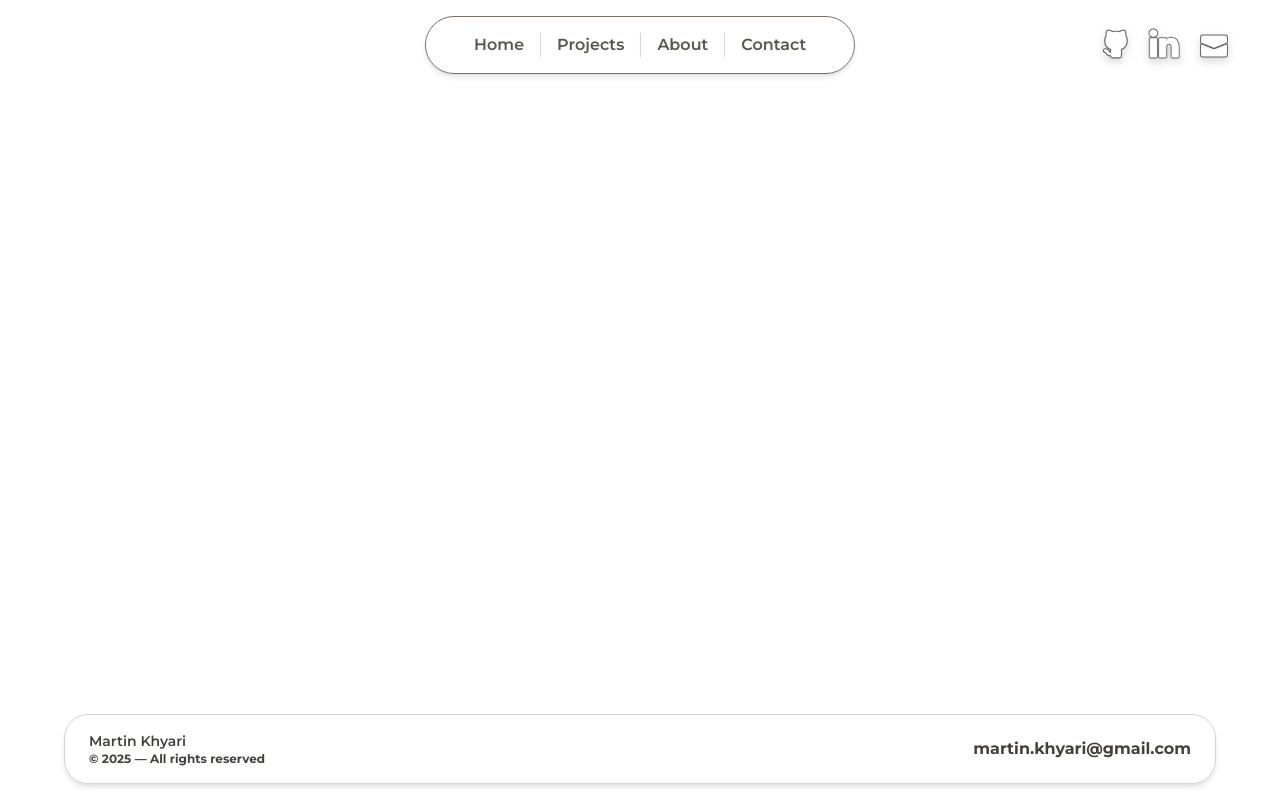
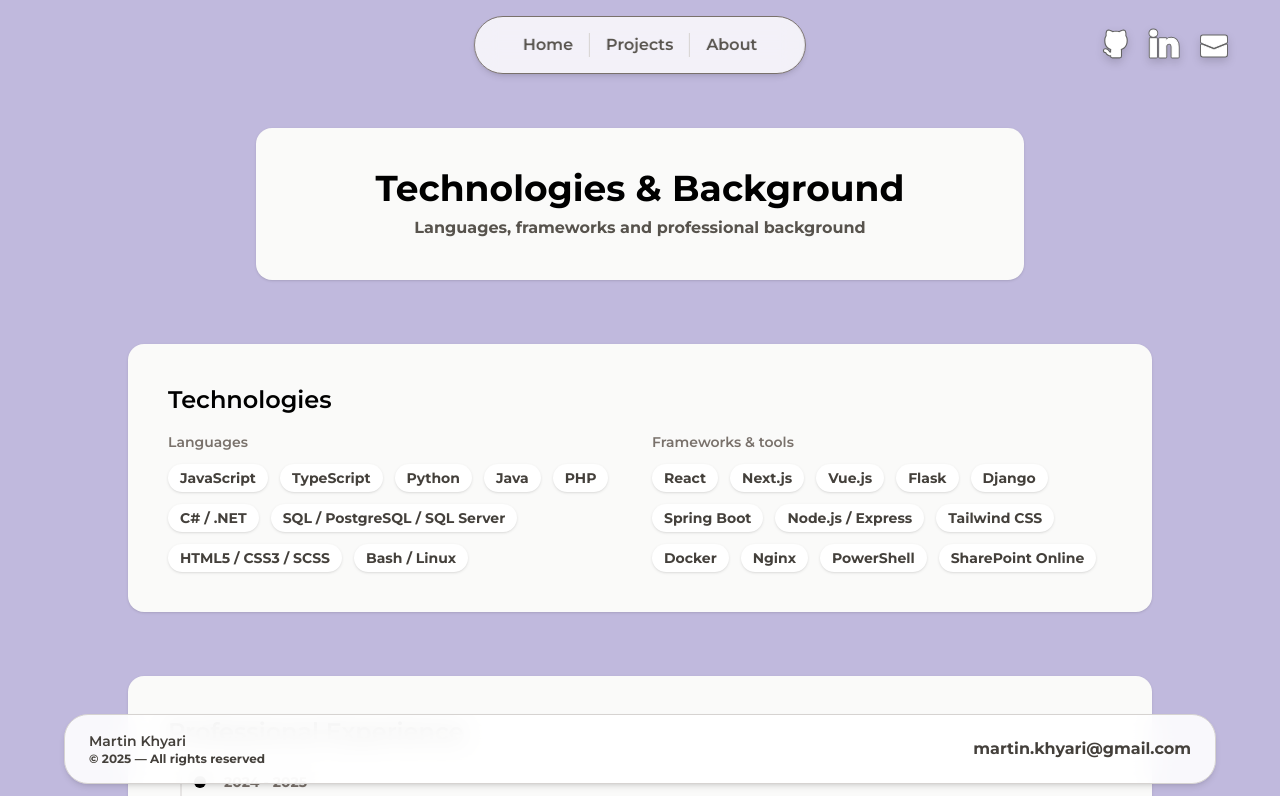
Before and after one commit to naiso-a/2025-Porfolio, a React (Vite) app: page /About in a window 1280 px wide. Shown: the top 796 px of the page. Built offline with nearby package versions, Linux system fonts and the light colour scheme.

Commit message:
feat [ navigation ] : final navigation

```diff
--- a/src/App.jsx
+++ b/src/App.jsx
@@ -2,7 +2,7 @@
 import './index.css'
 import { BrowserRouter as Router, Route, Routes } from 'react-router-dom'
 import {
-  NavBar, Home, Footer
+  NavBar, Home, Footer, About, Projects
 } from '../src/components/index';
 
 function App() {
@@ -14,6 +14,8 @@ function App() {
           <main className="flex-1">
             <Routes>
               <Route path="/" element={<Home />} />
+              <Route path="/About" element={<About />} />
+              <Route path="/Projects" element={<Projects />} />
             </Routes>
           </main>
           <Footer />
--- a/src/components/Navbar.jsx
+++ b/src/components/Navbar.jsx
@@ -29,16 +29,13 @@ export default function Navbar() {
             <nav className="fixed top-4 left-1/2 transform -translate-x-1/2 bg-white/80 py-4 px-8 rounded-4xl shadow-md border border-stone-500 z-50 backdrop-blur-md w-auto flex items-center gap-8">
                 <ul className="flex justify-center divide-x divide-stone-300 text-stone-600 font-semibold">
                     <li className="px-4">
-                        <a href="#" className="hover:text-gray-400 transition">Home</a>
+                        <a href="/" className="hover:text-gray-400 transition">Home</a>
                     </li>
                     <li className="px-4">
-                        <a href="#" className="hover:text-gray-400 transition">Projects</a>
+                        <a href="/Projects" className="hover:text-gray-400 transition">Projects</a>
                     </li>
                     <li className="px-4">
-                        <a href="#" className="hover:text-gray-400 transition">About</a>
-                    </li>
-                    <li className="px-4">
-                        <a href="#" className="hover:text-gray-400 transition">Contact</a>
+                        <a href="/About" className="hover:text-gray-400 transition">About</a>
                     </li>
                 </ul>
             </nav>
--- a/src/components/index.jsx
+++ b/src/components/index.jsx
@@ -1,3 +1,5 @@
 export { default as NavBar } from "./Navbar";
 export { default as Home } from "./Home";
 export {default as Footer } from "./Footer"
+export {default as About } from "./About"
+export {default as Projects} from "./Projects"
```
